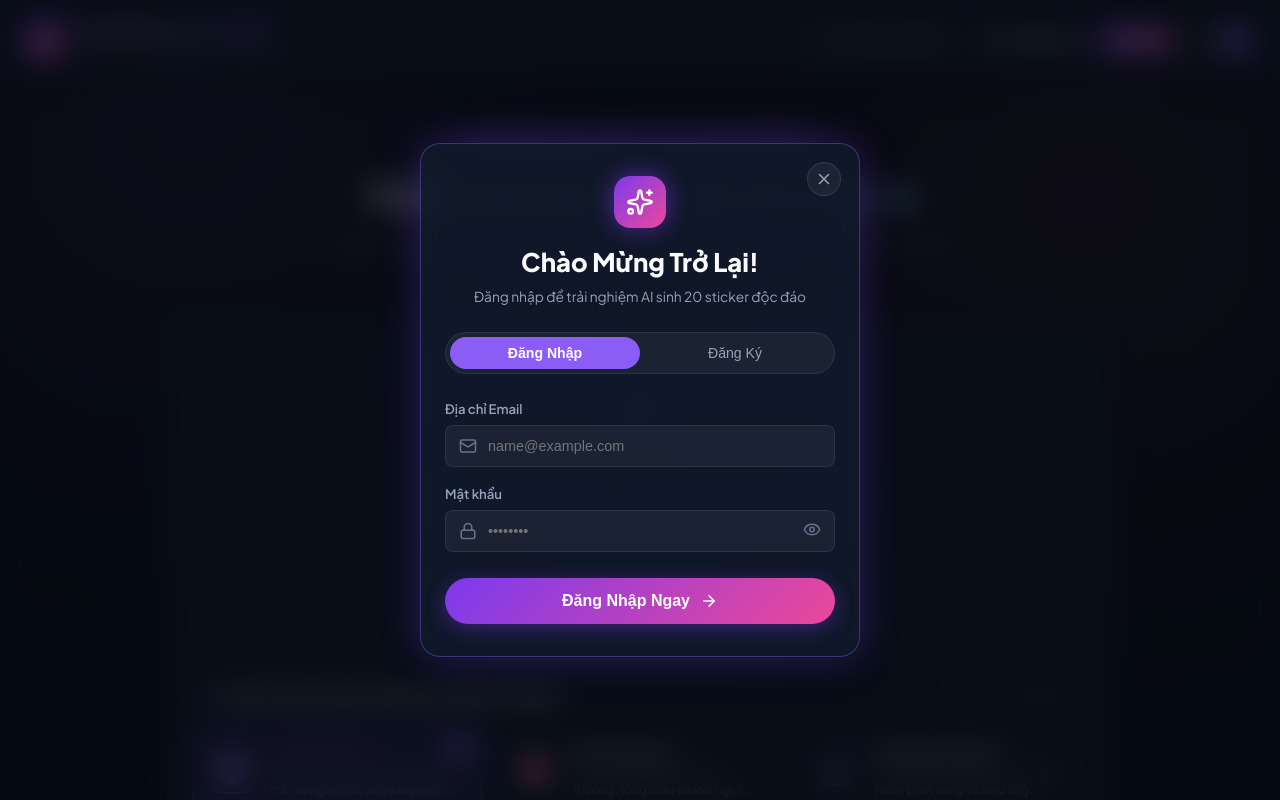
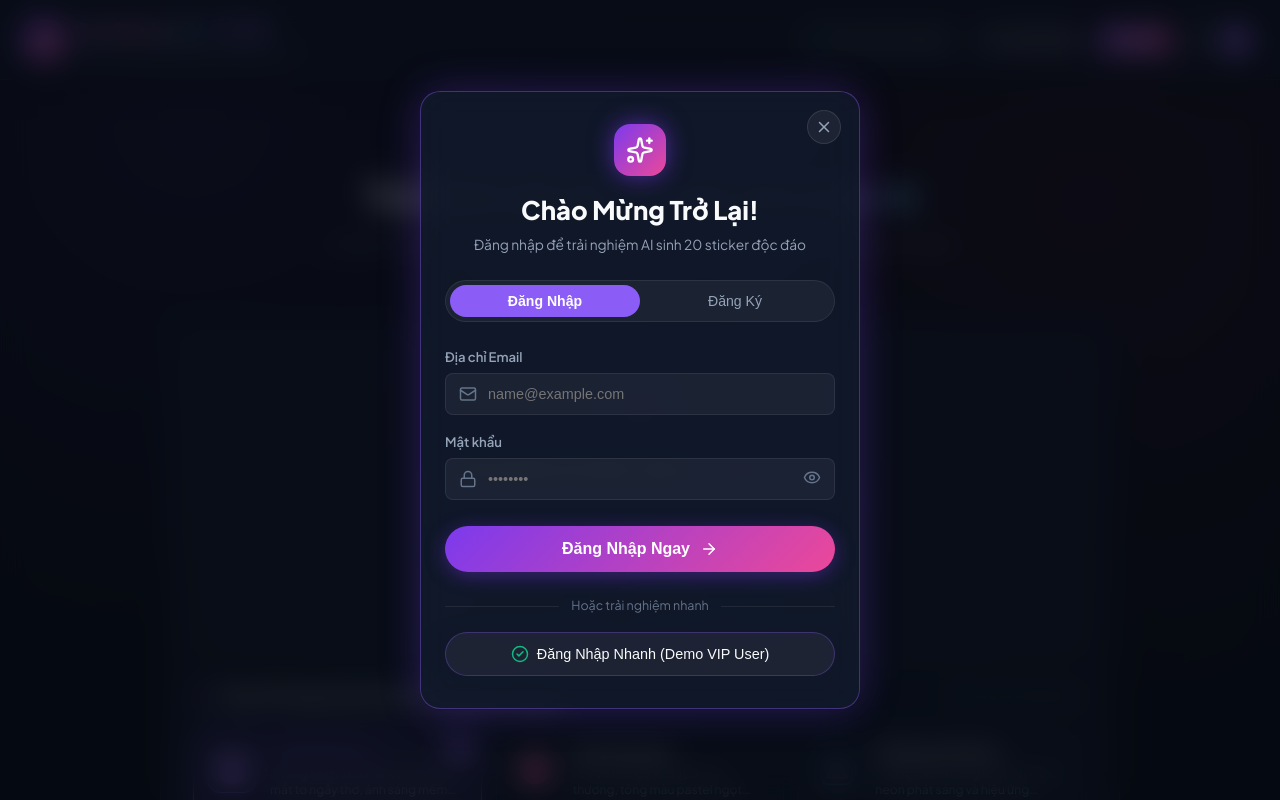
Before and after one commit to dtkienIT/GenSticker, a React (Vite) app in the folder frontend/: page / in a window 1280 px wide. Both pictures are taken after a click on the button "Đăng Nhập". Shown: the top 800 px of the page. Built offline with nearby package versions, Linux system fonts and the light colour scheme.

Commit message:
feat: restore Demo VIP login button with real Supabase account (demo@gensticker.ai)

```diff
--- a/frontend/src/App.tsx
+++ b/frontend/src/App.tsx
@@ -38,6 +38,7 @@ export function App() {
     setAuthMode,
     login,
     register,
+    quickDemoLogin,
     logout,
   } = useAuth();
 
@@ -128,6 +129,7 @@ export function App() {
         onSwitchMode={setAuthMode}
         onLogin={login}
         onRegister={register}
+        onQuickDemoLogin={quickDemoLogin}
       />
 
       {/* Footer */}
--- a/frontend/src/components/auth/AuthModal.tsx
+++ b/frontend/src/components/auth/AuthModal.tsx
@@ -1,7 +1,7 @@
 import { useState } from 'react';
 import type { FC, FormEvent } from 'react';
 import type { AuthMode } from '../../types/auth';
-import { X, Mail, Lock, User as UserIcon, Eye, EyeOff, Sparkles, ArrowRight, AlertCircle } from 'lucide-react';
+import { X, Mail, Lock, User as UserIcon, Eye, EyeOff, Sparkles, ArrowRight, AlertCircle, CheckCircle2 } from 'lucide-react';
 
 interface AuthModalProps {
   isOpen: boolean;
@@ -12,6 +12,7 @@ interface AuthModalProps {
   onSwitchMode: (mode: AuthMode) => void;
   onLogin: (email: string, pass: string) => Promise<unknown>;
   onRegister: (name: string, email: string, pass: string) => Promise<unknown>;
+  onQuickDemoLogin: () => void;
 }
 
 export const AuthModal: FC<AuthModalProps> = ({
@@ -23,6 +24,7 @@ export const AuthModal: FC<AuthModalProps> = ({
   onSwitchMode,
   onLogin,
   onRegister,
+  onQuickDemoLogin,
 }) => {
   const [name, setName] = useState('');
   const [email, setEmail] = useState('');
@@ -285,6 +287,37 @@ export const AuthModal: FC<AuthModalProps> = ({
           </button>
         </form>
 
+        {/* Divider */}
+        <div style={{
+          margin: '24px 0 16px',
+          display: 'flex',
+          alignItems: 'center',
+          gap: '12px',
+          color: 'var(--text-muted)',
+          fontSize: '0.78rem'
+        }}>
+          <div style={{ flex: 1, height: '1px', background: 'var(--border-subtle)' }} />
+          <span>Hoặc trải nghiệm nhanh</span>
+          <div style={{ flex: 1, height: '1px', background: 'var(--border-subtle)' }} />
+        </div>
+
+        {/* Quick Demo Login Button */}
+        <button
+          type="button"
+          onClick={onQuickDemoLogin}
+          disabled={isLoading}
+          className="btn-secondary"
+          style={{
+            width: '100%',
+            justifyContent: 'center',
+            padding: '12px',
+            borderColor: 'var(--border-glow)',
+            color: 'var(--text-primary)'
+          }}
+        >
+          <CheckCircle2 size={18} color="#10b981" />
+          <span>{isLoading ? 'Đang đăng nhập...' : 'Đăng Nhập Nhanh (Demo VIP User)'}</span>
+        </button>
 
       </div>
     </div>
--- a/frontend/src/hooks/useAuth.ts
+++ b/frontend/src/hooks/useAuth.ts
@@ -62,6 +62,21 @@ export function useAuth() {
     }
   }, []);
 
+  const quickDemoLogin = useCallback(async () => {
+    setIsLoading(true);
+    setError(null);
+    try {
+      const demoUser = await AuthService.quickDemoLogin();
+      setUser(demoUser);
+      setIsAuthModalOpen(false);
+    } catch (err: unknown) {
+      const msg = err instanceof Error ? err.message : 'Đăng nhập Demo thất bại.';
+      setError(msg);
+    } finally {
+      setIsLoading(false);
+    }
+  }, []);
+
   const logout = useCallback(() => {
     AuthService.logout();
     setUser(null);
@@ -79,6 +94,7 @@ export function useAuth() {
     setAuthMode,
     login,
     register,
+    quickDemoLogin,
     logout,
   };
 }
--- a/frontend/src/services/authService.ts
+++ b/frontend/src/services/authService.ts
@@ -109,4 +109,8 @@ export class AuthService {
     localStorage.removeItem(STORAGE_KEY_USER);
     localStorage.removeItem(STORAGE_KEY_TOKEN);
   }
+
+  static async quickDemoLogin(): Promise<User> {
+    return AuthService.login('demo@gensticker.ai', 'Demo@2026!');
+  }
 }
```
